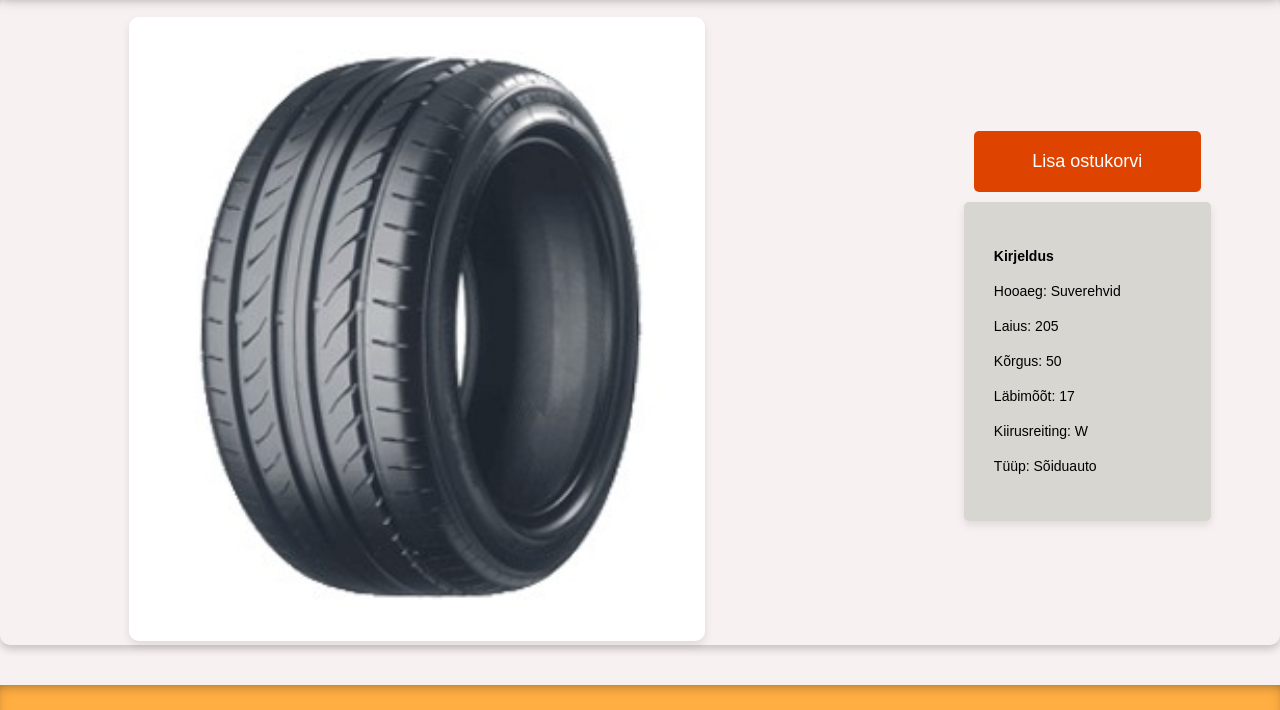
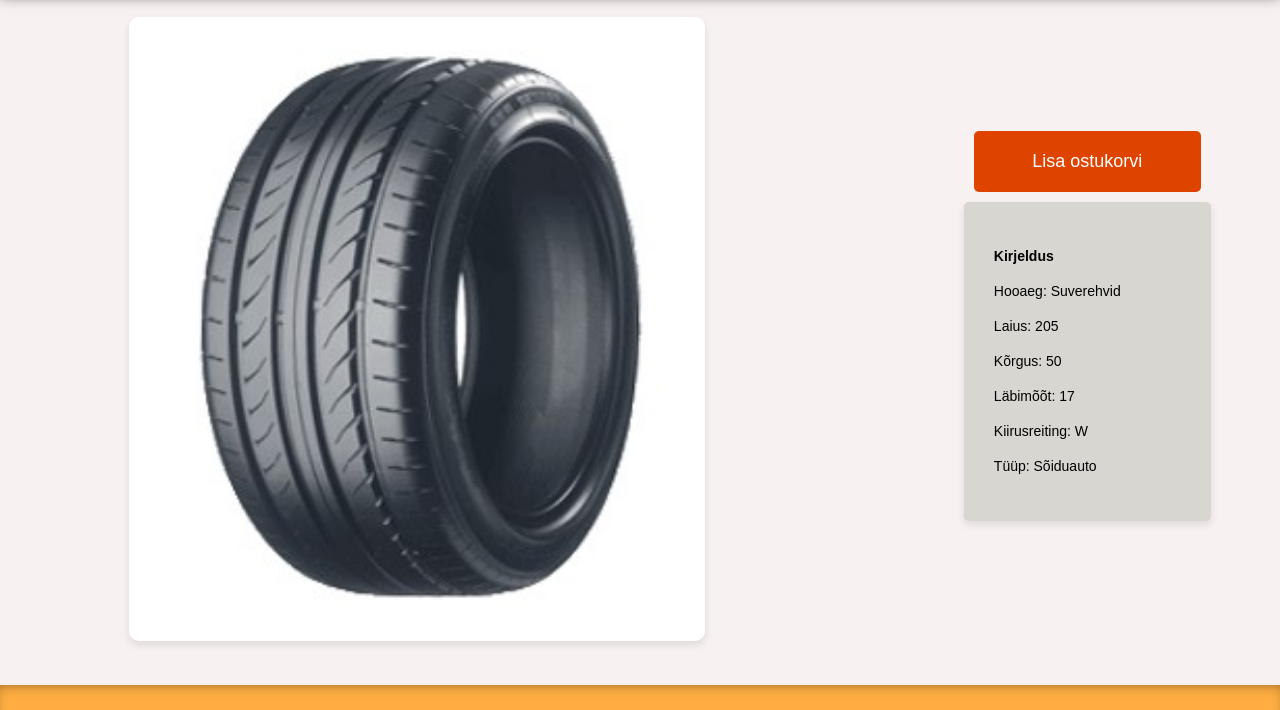
Before and after one commit to potrebin/VLEprojektAutovaruosad, a plain HTML site: page tooteVaade.html in a window 1280 px wide. Shown: the part 103-813 px from the top of the page. Drawn offline with Linux system fonts and the light colour scheme.

Commit message:
Update style.css
varju kaotamine

```diff
--- a/style.css
+++ b/style.css
@@ -219,13 +219,12 @@ body {
 
         .container {
             width: 100%;
-            border: 1px solid #ccc;
+            border: none;            ;
             padding: 0px;
             justify-content: center;
             align-items: center;
             text-align: center;
             border-radius: 10px;
-            box-shadow: 0 4px 8px rgba(0, 0, 0, 0.2);
         }
 
         .pildi-container img {
@@ -362,7 +361,6 @@ body {
 
     .container {
         display: flex;
-        border: none;
         justify-content: space-around;
     }
 
```
